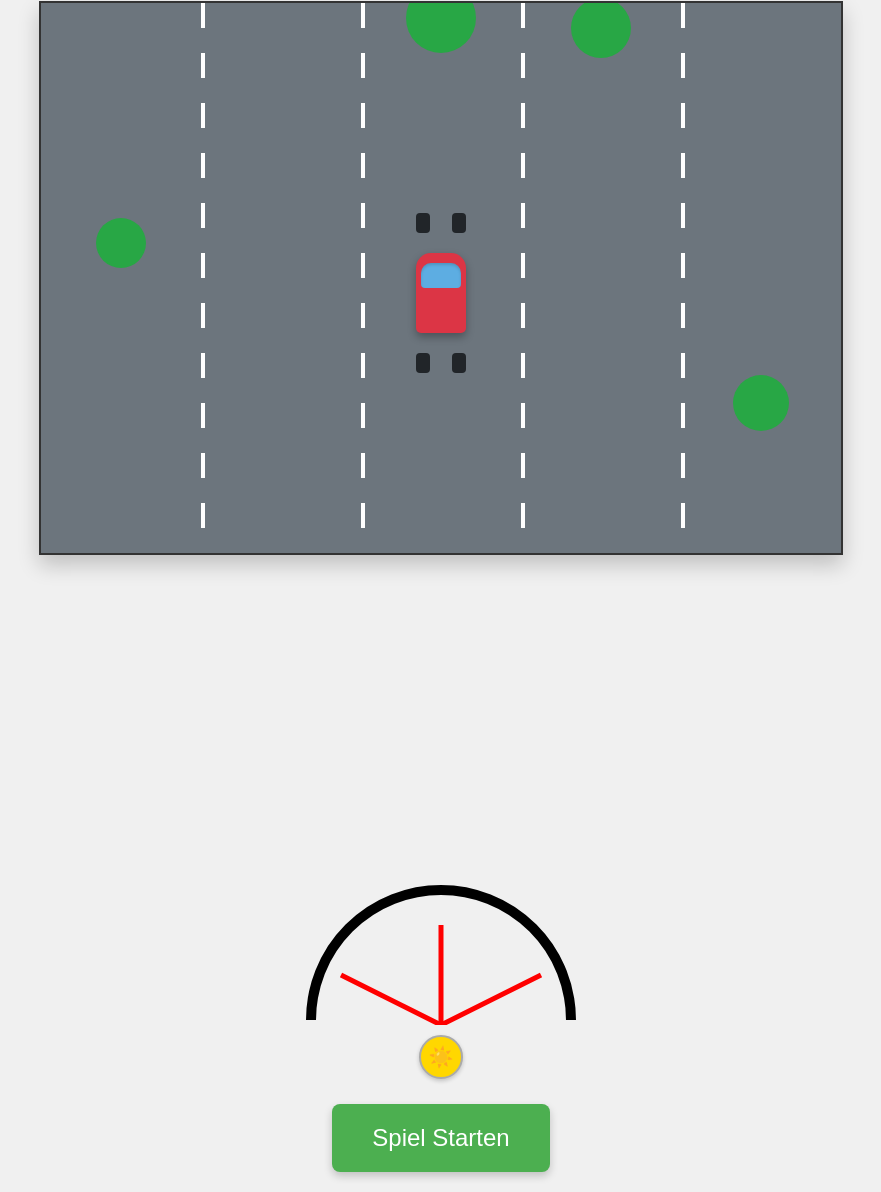
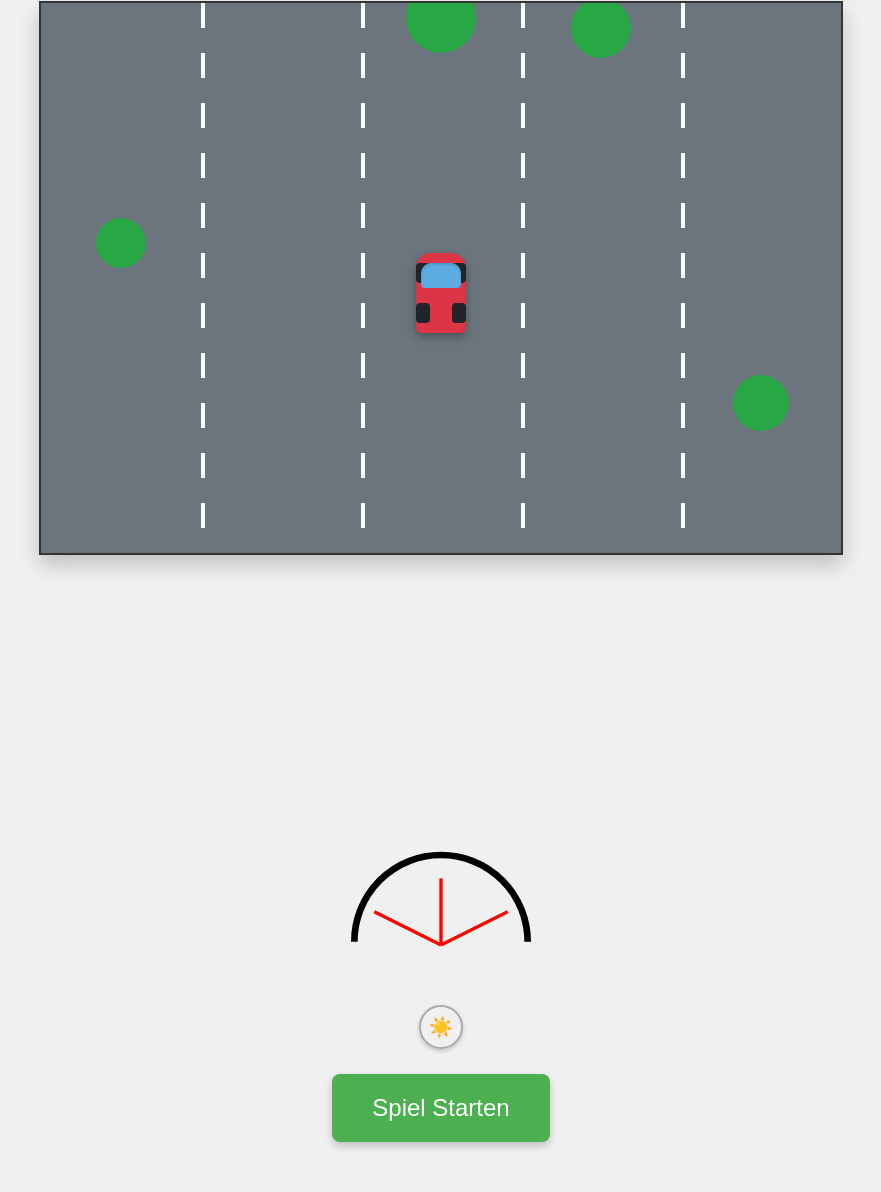
Before and after one commit to roenCAD/car, a plain HTML site: page index.html in a window 1280 px wide. Shown: the part 19-1211 px from the top of the page, without its empty margins (199-1080 px from the left). After the commit the page ends 1181 px from the top, so only its background shows below. Drawn offline with Linux system fonts and the light colour scheme.

Commit message:
Update index.html

```diff
--- a/index.html
+++ b/index.html
@@ -99,10 +99,10 @@
         background-color: #212529;
         border-radius: 4px; z-index: 9; /* Unter dem Autokörper */
     }
-    .wheel-tl { top: 100px; left: 0px; }
-    .wheel-tr { top: 100px; right: 0px; }
-    .wheel-bl { bottom: 100px; left: 0px; }
-    .wheel-br { bottom: 100px; right: 0px; }
+    .wheel-tl { top: 50px; left: 0px; }
+    .wheel-tr { top: 50px; right: 0px; }
+    .wheel-bl { bottom: 50px; left: 0px; }
+    .wheel-br { bottom: 50px; right: 0px; }
 
     /* SVG für Hindernisse */
     #game-svg {
@@ -135,11 +135,11 @@
         /* --- ÄNDERUNG: Volle Breite für Interaktion --- */
         width: 100%;
         height: 400px; /* Höhe beibehalten */
-        margin: 50px 0 0 0; /* Oben Abstand, kein horizontaler Auto-Margin */
+        margin: 20px 0 0 0; /* Oben Abstand, kein horizontaler Auto-Margin */
         overflow: hidden; /* Beibehalten */
         cursor: pointer; /* Beibehalten */
         /* Optional: Hintergrund für Sichtbarkeit des Bereichs */
-        background: #f0f0f0;
+        background: none;
         touch-action: none; /* Beibehalten */
         /* Entfernt: border, border-radius */
      }
@@ -150,14 +150,14 @@
         left: 50%; /* Horizontaler Startpunkt in der Mitte */
         transform: translateX(-50%); /* Exakte horizontale Zentrierung */
         /* --- ÄNDERUNG: Feste visuelle Größe --- */
-        width: 300px;
-        height: 150px;
+        width: 200px;
+        height: 200px;
         display: block; /* Beibehalten */
      }
      #steering-wheel-svg path { fill: none; stroke: black; stroke-width: 10; }
      #steering-wheel-svg .wheel-line { stroke: red; stroke-width: 5; transform-origin: 300px 300px; transition: transform 0.1s linear; }
 
-     #dark-mode-toggle { position: relative; width: 40px; height: 40px; background-color: #ffd700; border-radius: 50%; cursor: pointer; margin: 10px auto; /* Weniger Abstand oben */ z-index: 20; border: 2px solid #aaa; box-shadow: 0 2px 4px rgba(0,0,0,0.2); display: flex; align-items: center; justify-content: center; font-size: 20px; }
+     #dark-mode-toggle { position: relative; width: 40px; height: 40px; background-color: none; border-radius: 50%; cursor: pointer; margin: 10px auto; /* Weniger Abstand oben */ z-index: 20; border: 2px solid #aaa; box-shadow: 0 2px 4px rgba(0,0,0,0.2); display: flex; align-items: center; justify-content: center; font-size: 20px; }
      #dark-mode-toggle::before { content: '☀️'; }
 
     /* Start Button Styling - VERGRÖSSERT */
```
